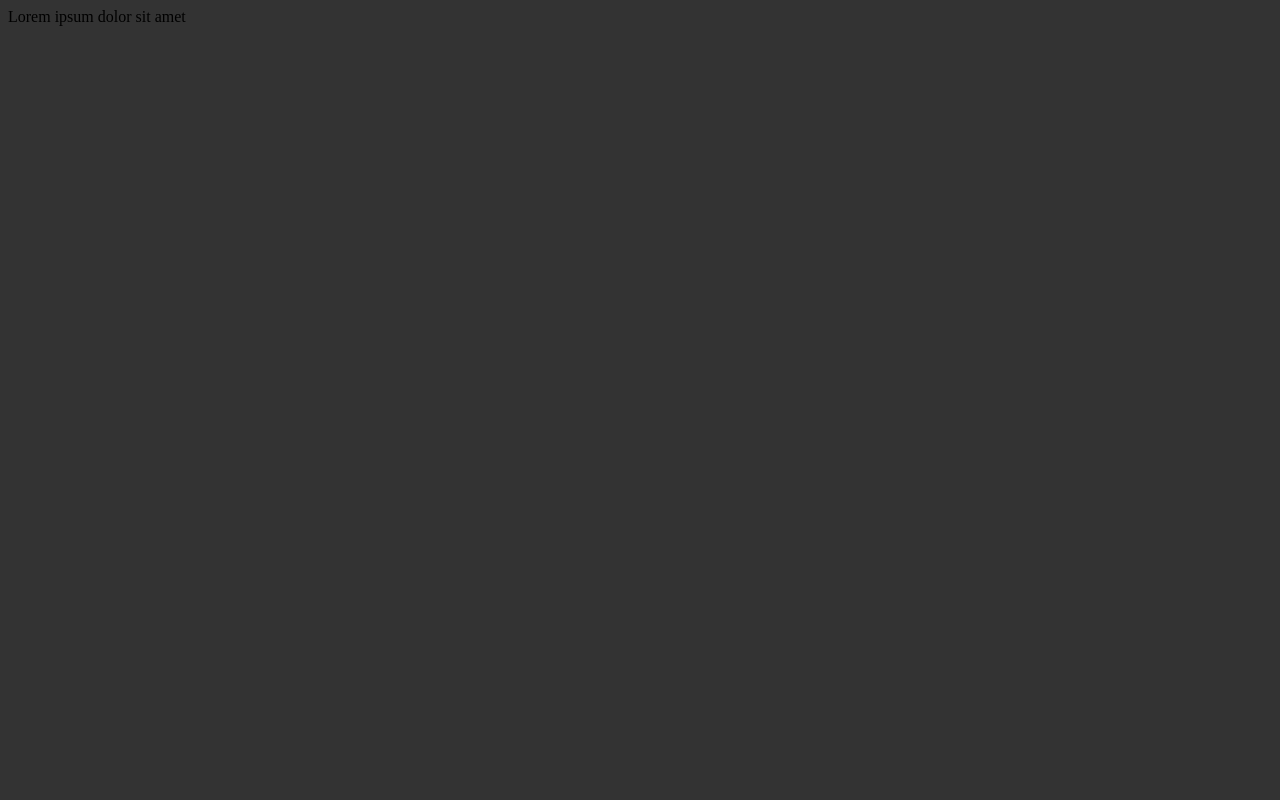
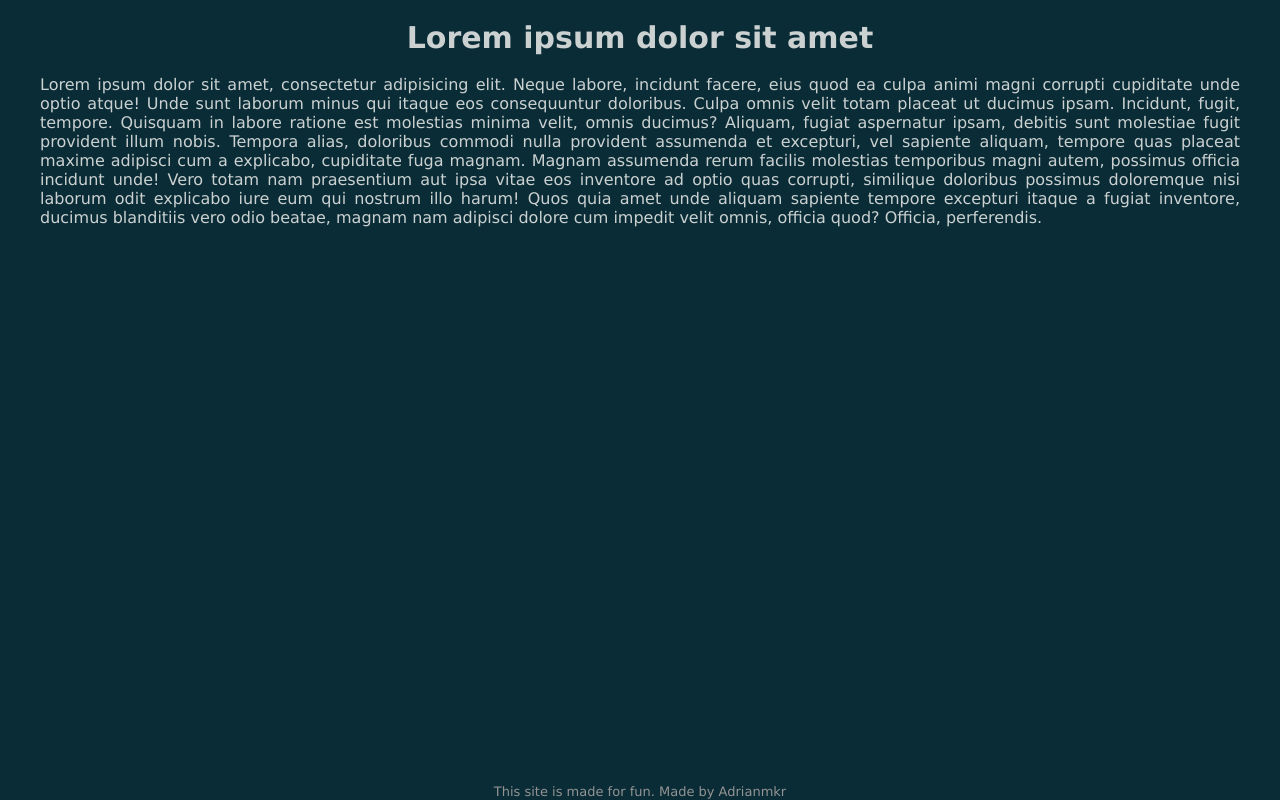
Before and after one commit to Adrianmkr/test-website, a plain HTML site: page index.html in a window 1280 px wide. Drawn offline with Linux system fonts and the light colour scheme; a script that the page names is missing.

Commit message:
First good looking changes

```diff
--- a/index.html
+++ b/index.html
@@ -9,7 +9,17 @@
 
 <body>
 
-  Lorem ipsum dolor sit amet
+	<div id="top">
+		<h1>Lorem ipsum dolor sit amet</h1>
+	</div>
+
+	<div id="content">
+		Lorem ipsum dolor sit amet, consectetur adipisicing elit. Neque labore, incidunt facere, eius quod ea culpa animi magni corrupti cupiditate unde optio atque! Unde sunt laborum minus qui itaque eos consequuntur doloribus. Culpa omnis velit totam placeat ut ducimus ipsam. Incidunt, fugit, tempore. Quisquam in labore ratione est molestias minima velit, omnis ducimus? Aliquam, fugiat aspernatur ipsam, debitis sunt molestiae fugit provident illum nobis. Tempora alias, doloribus commodi nulla provident assumenda et excepturi, vel sapiente aliquam, tempore quas placeat maxime adipisci cum a explicabo, cupiditate fuga magnam. Magnam assumenda rerum facilis molestias temporibus magni autem, possimus officia incidunt unde! Vero totam nam praesentium aut ipsa vitae eos inventore ad optio quas corrupti, similique doloribus possimus doloremque nisi laborum odit explicabo iure eum qui nostrum illo harum! Quos quia amet unde aliquam sapiente tempore excepturi itaque a fugiat inventore, ducimus blanditiis vero odio beatae, magnam nam adipisci dolore cum impedit velit omnis, officia quod? Officia, perferendis.
+	</div>
+
+	<div id="footer">
+		This site is made for fun. Made by Adrianmkr
+	</div>
 
 </body>
 </html>
--- a/main.css
+++ b/main.css
@@ -1,3 +1,30 @@
 body {
-    background: #333333
+    background: #0a2c36;
+	color: #cbd1d1;
+	font-family: verdana;
 }
+
+h1 {
+	font-size: 30px;
+	text-align: center;
+
+}
+
+#content {
+	text-align: justify;
+	margin-left: auto;
+	margin-right: auto;
+	width: 1200px;
+	height:auto
+}
+
+#footer {
+	text-align: center;
+	position: absolute;
+	right: 0;
+	bottom: 0;
+	left: 0;
+	padding: 1px;
+	font-size: 13px;
+	color: #939393;
+}
--- a/script.js
+++ /dev/null
@@ -1,2 +0,0 @@
-alert("Does it work?");
-alert("Yes it is working");
```
